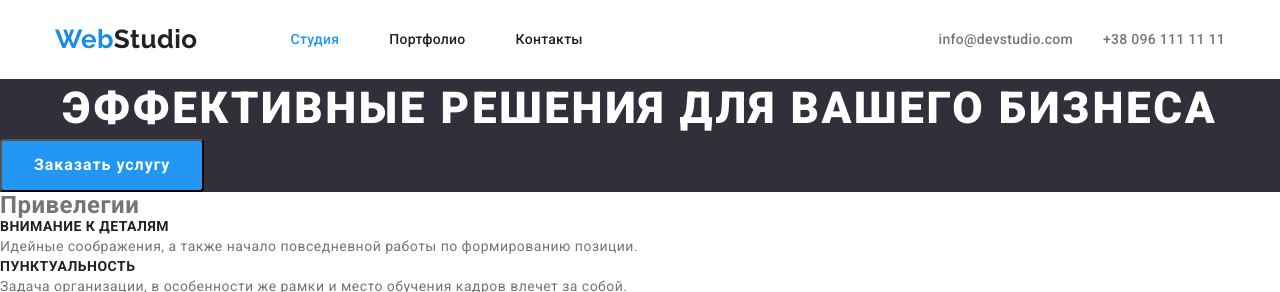
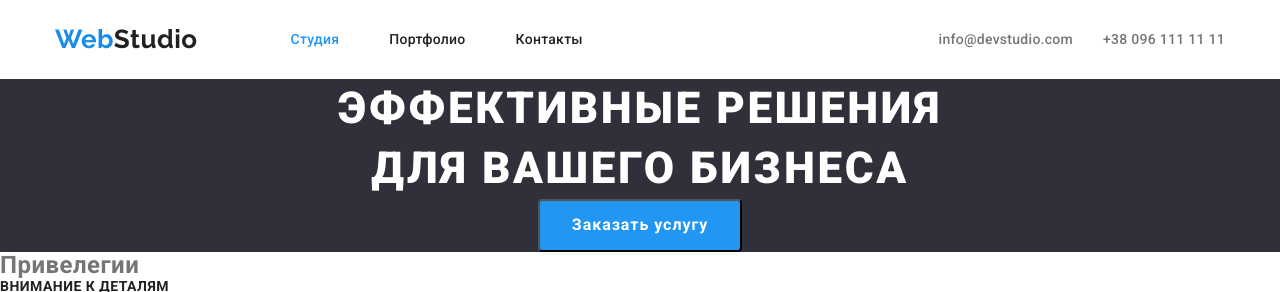
Before and after one commit to Stanislav2705/projects2.0, a plain HTML site: page index.html in a window 1280 px wide. Shown: the top 292 px of the page. Drawn offline with nearby package versions, Linux system fonts and the light colour scheme.

Commit message:
кнопка

```diff
--- a/css/styles.css
+++ b/css/styles.css
@@ -61,7 +61,9 @@ address {
 }
 
 .container {
-  width: 1600px;
+  width: 1200px;
+  padding-left: 15px;
+  padding-right: 15px;
   margin-left: auto;
   margin-right: auto;
 }
@@ -81,9 +83,6 @@ address {
 
 .header-container {
   display: flex;
-  width: 1200px;
-  padding-left: 15px;
-  padding-right: 15px;
   align-items: center;
   justify-content: space-between;
 }
@@ -163,6 +162,11 @@ address {
   letter-spacing: 0.06em;
   text-transform: uppercase;
 }
+.hero-section {
+  display: flex;
+  flex-direction: column;
+  align-items: center;
+}
 
 /* Section */
 
@@ -212,6 +216,7 @@ address {
 /* Button */
 
 .mainbt {
+  display: inline-block;
   min-width: 200px;
   padding: 10px 32px;
   cursor: pointer;
@@ -220,9 +225,6 @@ address {
   font-weight: 700;
   font-size: 16px;
   line-height: 1.8;
-  align-items: center;
-  text-align: center;
-  text-decoration: none;
   letter-spacing: 0.06em;
   background-color: var(--accent-color);
   color: var(--main-title-color);
--- a/index.html
+++ b/index.html
@@ -17,7 +17,7 @@
 <body>
     <!--Шапка сайта-->
     <header class="header">
-        <div class="container header-container">
+        <div class="header-container container">
             <nav class="navigation">
                 <a href="./index.html" lang="en" class="logo">
                     <span class="logoweb">Web</span>Studio
@@ -43,8 +43,10 @@
     <main>
         <!--Эффективные решения-->
         <section class="hero">
-            <h1 class="hero-title">Эффективные решения для вашего бизнеса</h1>
-            <button class="mainbt" type="button">Заказать услугу</button>
+            <div class="hero-section container">
+                <h1 class="hero-title">Эффективные решения <br> для вашего бизнеса</h1>
+                <button class="mainbt" type="button">Заказать услугу</button>
+            </div>
         </section>
         <!--Особенности-->
         <section class="section">
```
